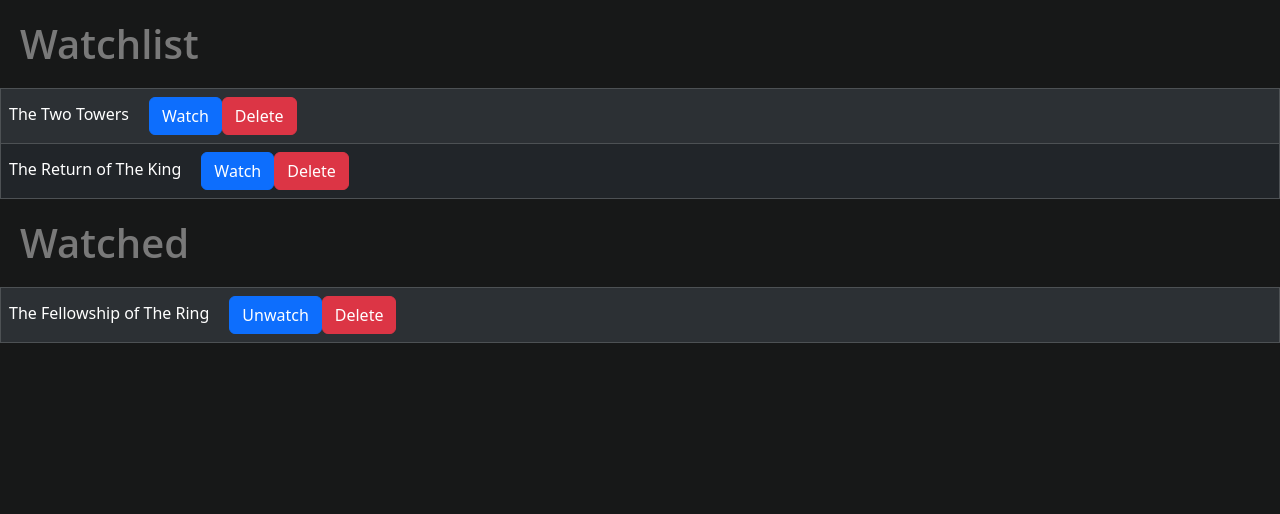
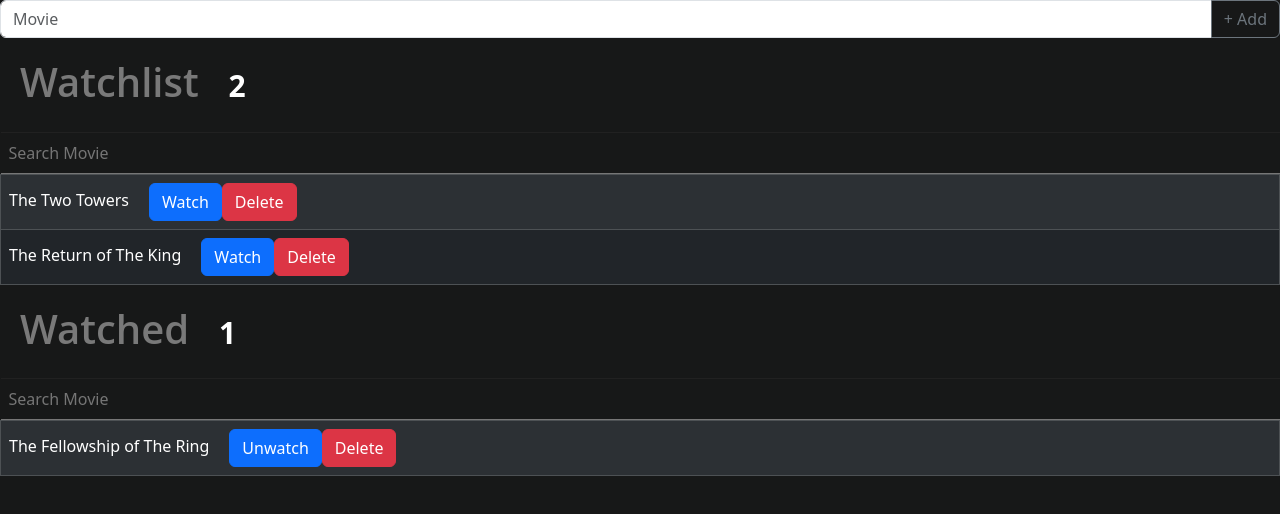
Before and after one commit to Saurontm/MovieWatchlist, a React (Create React App) app: page / in a window 1280 px wide. Shown: the top 514 px of the page. Built offline with nearby package versions, Linux system fonts and the light colour scheme.

Commit message:
user can add new movie and search

```diff
--- a/src/App.js
+++ b/src/App.js
@@ -3,6 +3,7 @@ import { ThemeProvider } from "styled-components";
 import { GlobalStyle } from "./styles";
 import WatchedList from "./components/Watchlist";
 import WatchedMovies from "./components/WatchedMovies";
+import AddMovieInput from "./components/AddMovieInput";
 
 const theme = {
   mainColor: "white",
@@ -14,6 +15,7 @@ function App() {
     <div>
       <ThemeProvider theme={theme}>
         <GlobalStyle />
+        <AddMovieInput />
         <WatchedList></WatchedList>
         <WatchedMovies></WatchedMovies>
       </ThemeProvider>
--- /dev/null
+++ b/src/components/AddMovieInput.js
@@ -0,0 +1,35 @@
+import { InputGroup, FormControl, Button, Form } from "react-bootstrap";
+import movieStore from "../stores/movieStore";
+import { useState } from "react";
+
+const AddMovieInput = () => {
+  const [movieName, setMovieName] = useState("");
+
+  const handleChange = (event) => {
+    setMovieName(event.target.value);
+  };
+
+  const handleAdd = (event) => {
+    event.preventDefault();
+    console.log(movieName);
+    movieStore.addMovie(movieName);
+  };
+  return (
+    <Form onSubmit={handleAdd}>
+      <InputGroup className="mb-3">
+        <FormControl
+          placeholder="Movie"
+          aria-label="Movie"
+          aria-describedby="basic-addon2"
+          onChange={handleChange}
+          required
+        />
+        <Button variant="outline-secondary" id="button-addon2" type="submit">
+          + Add
+        </Button>
+      </InputGroup>
+    </Form>
+  );
+};
+
+export default AddMovieInput;
--- a/src/components/MovieTable.js
+++ b/src/components/MovieTable.js
@@ -1,19 +1,33 @@
-import { Table } from "react-bootstrap";
+import { Table, Badge } from "react-bootstrap";
 import movieStore from "../stores/movieStore";
 import MovieEntry from "./MovieEntry";
 import { observer } from "mobx-react-lite";
+import { Title } from "../styles";
+import SearchBar from "./SearchBar";
+import { useState } from "react";
 
 const MovieTable = (props) => {
-  const MovieList = movieStore.movies
+  const [query, setQuery] = useState("");
+
+  const allMovies = movieStore.movies.filter(
+    (movie) => movie.watched === props.watched
+  );
+
+  const movieList = movieStore.movies
+    .filter((movie) => movie.name.toLowerCase().includes(query.toLowerCase()))
     .filter((movie) => movie.watched === props.watched)
-    .map((movie) => <MovieEntry movie={movie} />);
+    .map((movie) => <MovieEntry key={movie.id} movie={movie} />);
   return (
     <div>
+      <Title>
+        {props.watched ? "Watched" : "Watchlist"}{" "}
+        <Badge bg="warning">{allMovies.length}</Badge>
+      </Title>
       <Table striped bordered hover variant="dark">
         <thead>
-          <tr>{/* <th>Username</th> */}</tr>
+          <SearchBar setQuery={setQuery} />
         </thead>
-        <tbody>{MovieList}</tbody>
+        <tbody>{movieList}</tbody>
       </Table>
     </div>
   );
--- /dev/null
+++ b/src/components/SearchBar.js
@@ -0,0 +1,12 @@
+import { SearchBarStyled } from "../styles";
+
+const SearchBar = (props) => {
+  return (
+    <SearchBarStyled
+      onChange={(event) => props.setQuery(event.target.value)}
+      placeholder="Search Movie"
+    />
+  );
+};
+
+export default SearchBar;
--- a/src/components/WatchedMovies.js
+++ b/src/components/WatchedMovies.js
@@ -1,11 +1,9 @@
 import MovieTable from "./MovieTable";
-import { Title } from "../styles";
 import { observer } from "mobx-react-lite";
 
 const WatchedMovies = () => {
   return (
     <div>
-      <Title>Watched</Title>
       <MovieTable watched={true}></MovieTable>
     </div>
   );
--- a/src/components/Watchlist.js
+++ b/src/components/Watchlist.js
@@ -1,10 +1,8 @@
 import MovieTable from "./MovieTable";
-import { Title } from "../styles";
 
 const WatchedList = () => {
   return (
     <div>
-      <Title>Watchlist</Title>
       <MovieTable watched={false}></MovieTable>
     </div>
   );
--- a/src/stores/movieStore.js
+++ b/src/stores/movieStore.js
@@ -19,7 +19,23 @@ class MovieStore {
     const movie = this.movies.find((movie) => movie.id === Updatedmovie.id);
     movie.watched = !movie.watched;
   };
+
   //function to add movie
+  addMovie = (newMovieName) => {
+    console.log(newMovieName);
+    this.movies.push({
+      name: newMovieName,
+      id: this.movies.length + 1,
+      watched: false,
+    });
+    console.log(this.movies);
+  };
+
+  // {
+  //   id: 3,
+  //   name: "The Return of The King",
+  //   watched: false,
+  // },
 }
 
 const movieStore = new MovieStore();
--- a/src/styles.js
+++ b/src/styles.js
@@ -17,3 +17,14 @@ export const Name = styled.span`
   color: ${(props) => props.theme.mainColor};
   margin-right: 20px;
 `;
+
+export const SearchBarStyled = styled.input`
+  background-color: ${(props) => props.theme.backgroundColor};
+  color: ${(props) => props.theme.mainColor};
+  padding: 0.5rem;
+  ${"" /* margin: 1rem auto; */}
+  display: block;
+  width: 100%;
+  ${"" /* border: 1px solid #b0b0b0; */}
+  ${"" /* border-radius: 4px; */}
+`;
```
